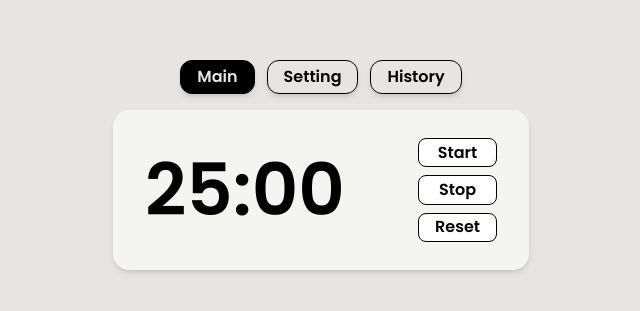
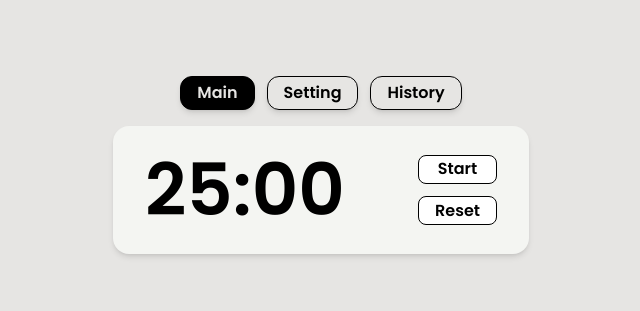
Before and after one commit to rfsyhb/doNow, a React (Vite) app: page / in a window 1280 px wide. Shown: the part 235-546 px from the top of the page, without its empty margins (319-959 px from the left). Built offline with nearby package versions, Linux system fonts and the light colour scheme.

Commit message:
remove stop button sementara

```diff
--- a/src/components/Stopwatch.jsx
+++ b/src/components/Stopwatch.jsx
@@ -53,9 +53,9 @@ function Stopwatch() {
     dispatch(start());
   };
 
-  const handleStop = () => {
-    dispatch(stop());
-  };
+  // const handleStop = () => {
+  //   dispatch(stop());
+  // };
 
   const handleReset = () => {
     dispatch(reset(setup.duration * 60));
@@ -72,7 +72,7 @@ function Stopwatch() {
   return (
     <div className="flex flex-row items-center justify-between md:w-[26rem] bg-cardMain py-7 px-8 gap-10 rounded-2xl shadow-md">
       <h1 className="text-7xl font-semibold">{formatTime(time)}</h1>
-      <div className="flex flex-col gap-2">
+      <div className="flex flex-col gap-3">
         <button
           className="hover:bg-black hover:text-white bg-white text-black font-semibold p-[0.1rem] px-4 rounded-lg border border-black"
           type="button"
@@ -82,15 +82,7 @@ function Stopwatch() {
           Start
         </button>
         <button
-          className="hover:bg-red-500 hover:text-bgColor bg-white text-black font-semibold p-[0.1rem] px-4 rounded-lg border border-black"
-          type="button"
-          onClick={handleStop}
-          disabled={!isRunning}
-        >
-          Stop
-        </button>
-        <button
-          className="hover:bg-green-400 bg-white text-black font-semibold p-[0.1rem] px-4 rounded-lg border border-black"
+          className="hover:bg-red-400 bg-white text-black font-semibold p-[0.1rem] px-4 rounded-lg border border-black"
           type="button"
           onClick={handleReset}
         >
```
